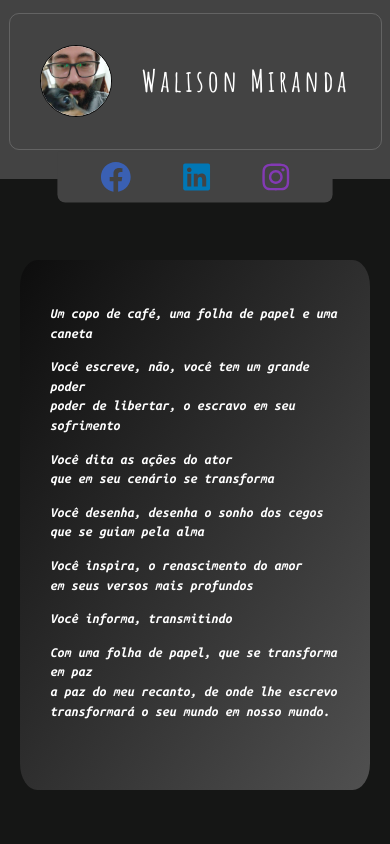
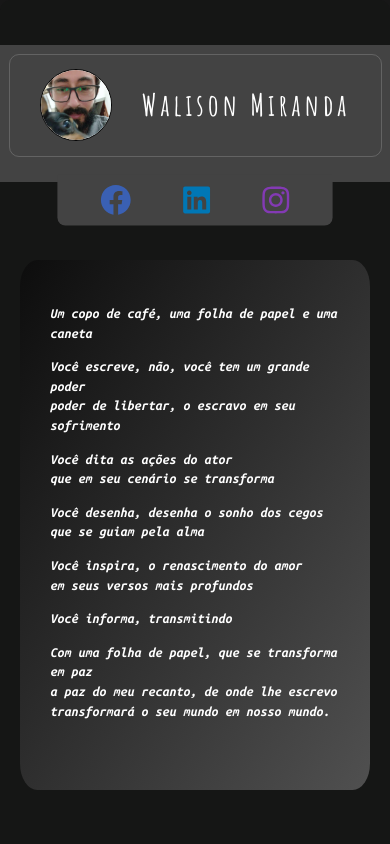
Before and after one commit to WalisonMiranda/Pagina-Poesias, a React (Create React App) app: page / in a window 390 px wide. Shown: the top 844 px of the page. Built offline with nearby package versions, Linux system fonts and the light colour scheme.

Commit message:
Update style.css

```diff
--- a/src/components/header/style.css
+++ b/src/components/header/style.css
@@ -63,9 +63,9 @@
 
 @media (max-width: 760px) {
     .container {
-        height: 20vh;
+        height: 15vh;
         width: 100vw;
-        top: 0;
+        top: 45px;
         margin: 0;
         padding-top: 10px;
         border-radius: 0;
```
